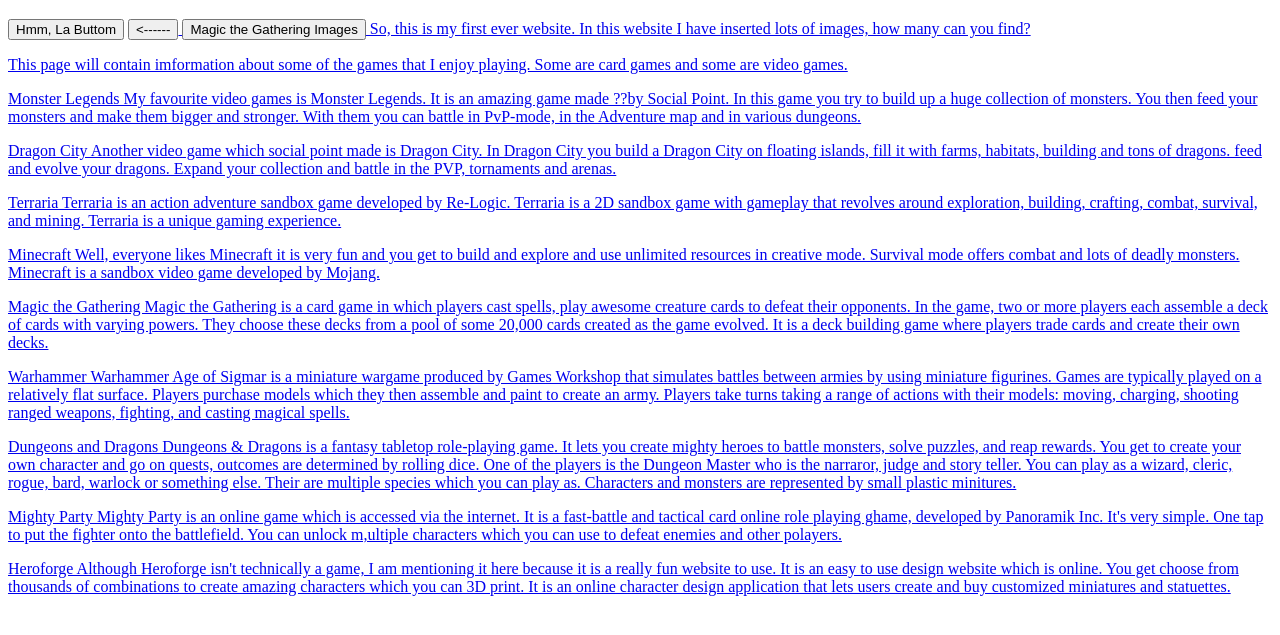
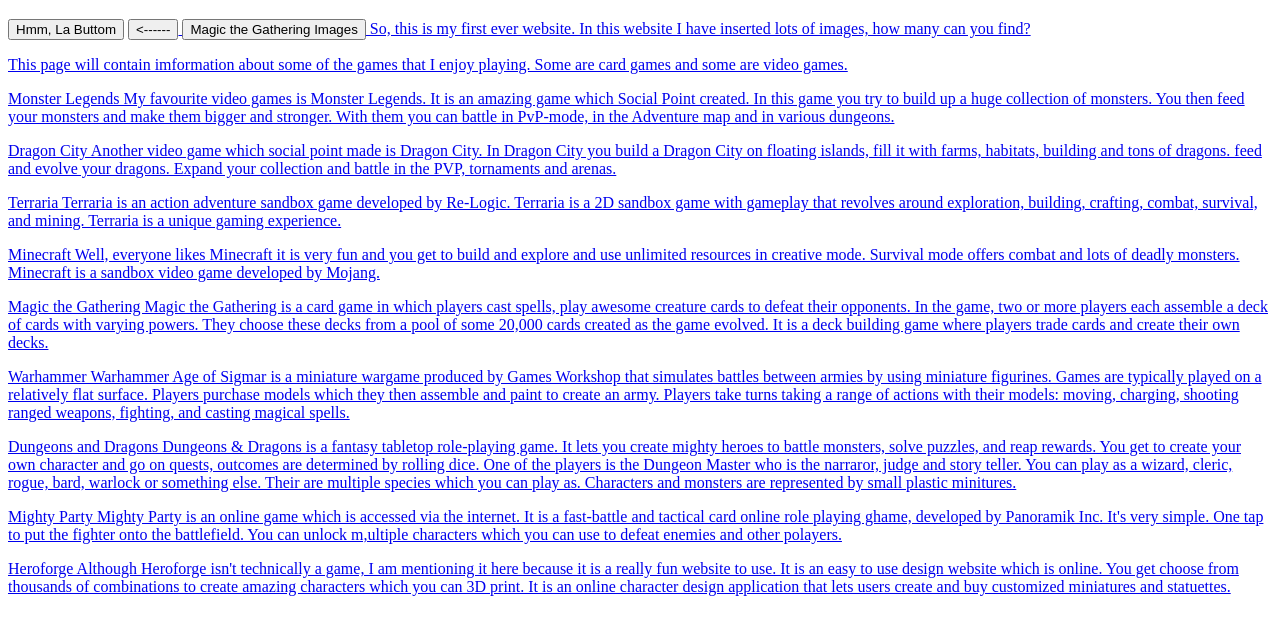
Before and after one commit to moria-orc/moria-orc.github.io, a plain HTML site: page test.html in a window 1280 px wide. Shown: the part 61-696 px from the top of the page. Drawn offline with Linux system fonts and the light colour scheme.

Commit message:
new update

```diff
--- a/test.html
+++ b/test.html
@@ -29,7 +29,7 @@ So, this is my first ever website. In this website I have inserted lots of image
 This page will contain imformation about some of the games that I enjoy playing. Some are card games and some are video games.
 <p>
 Monster Legends
-My favourite video games is Monster Legends. It is an amazing game made ??by Social Point. In this game you try to build up a huge collection of monsters. You then feed your monsters and make them bigger and stronger. With them you can battle in PvP-mode, in the Adventure map and in various dungeons.
+My favourite video games is Monster Legends. It is an amazing game which Social Point created. In this game you try to build up a huge collection of monsters. You then feed your monsters and make them bigger and stronger. With them you can battle in PvP-mode, in the Adventure map and in various dungeons.
 <p>
 Dragon City
 Another video game which social point made is Dragon City. In Dragon City you build a Dragon City on floating islands, fill it with farms, habitats, building and tons of dragons. feed and evolve your dragons. Expand your collection and battle in the PVP, tornaments and arenas.
```
